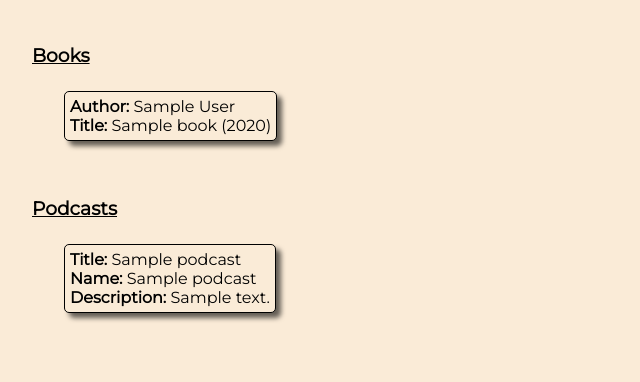
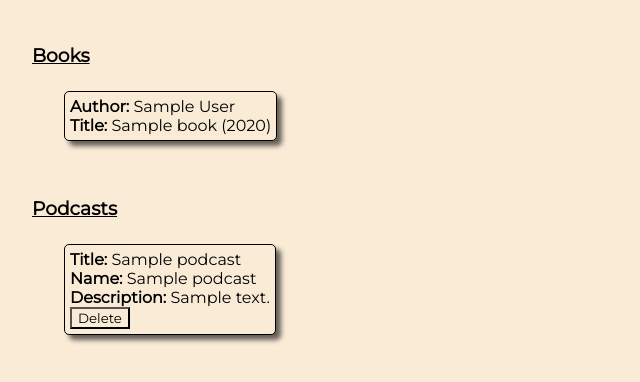
Before and after one commit to makeri89/ohtu-miniprojekti, a Flask app: page / in a window 1280 px wide. Shown: the part 270-652 px from the top of the page, without its empty margins (0-640 px from the left). Run offline with Flask 2, Linux system fonts and the light colour scheme; tables that the repository leaves empty hold one stand-in row (values such as "Sample post").

Commit message:
Delete podcasts from DB

```diff
--- a/src/repositories/podcast_repository.py
+++ b/src/repositories/podcast_repository.py
@@ -12,4 +12,9 @@ class PodcastRepository:
         db.session.add(podcast)
         db.session.commit()
 
+    def delete(self, id):
+        deleted_podcast = Podcast.query.get(id)
+        db.session.delete(deleted_podcast)
+        db.session.commit()
+
 podcast_repository = PodcastRepository()
--- a/src/routes.py
+++ b/src/routes.py
@@ -59,7 +59,11 @@ def ping():
 
 @app.route('/delete', methods=['POST'])
 def delete():
-    deleted_weblink = request.form['weblink.id']
-    print(deleted_weblink)
-    weblink_service.delete_weblink(deleted_weblink)
-    return redirect('/weblinks')
+    if 'weblink.id' in request.form:
+        deleted_weblink = request.form['weblink.id']
+        weblink_service.delete_weblink(deleted_weblink)
+        return redirect('/weblinks')
+    if 'podcast.id' in request.form:
+        deleted_podcast = request.form['podcast.id']
+        podcast_service.delete_podcast(deleted_podcast)
+        return redirect('/podcasts')
--- a/src/services/podcast_service.py
+++ b/src/services/podcast_service.py
@@ -13,6 +13,5 @@ class PodcastService:
     def get_podcasts(self):
         return self._repository.find_all()
 
-    #placeholder before flask_testing is operational
-    def create_podcast_for_testing(self, title, name, description):
-        return Podcast(title, name, description)
+    def delete_podcast(self, id):
+        self._repository.delete(id)
--- a/src/templates/podcasts.html
+++ b/src/templates/podcasts.html
@@ -9,6 +9,11 @@
       <strong>Name:</strong> {{ podcast.name }}
       <br>
       <strong>Description:</strong> {{ podcast.description }}
+      <br>
+        <form action="{{ url_for('delete') }}" method="POST">
+          <input type="hidden" name="podcast.id" value="{{ podcast.id }}" />
+          <input type="submit" value="Delete" />
+        </form>
     </li>
     {% endfor %}
   </ul>
--- a/src/templates/weblinks.html
+++ b/src/templates/weblinks.html
@@ -8,7 +8,7 @@
       <strong>URL:</strong> <a href="{{ weblink.url }}">{{ weblink.url }}</a>
       <br>
         <form action="{{ url_for('delete') }}" method="POST">
-          <input type="hidden" name="weblink.id" value="{{ weblink.id }}">
+          <input type="hidden" name="weblink.id" value="{{ weblink.id }}" />
           <input type="submit" value="Delete" />
         </form>
     </li>
```
